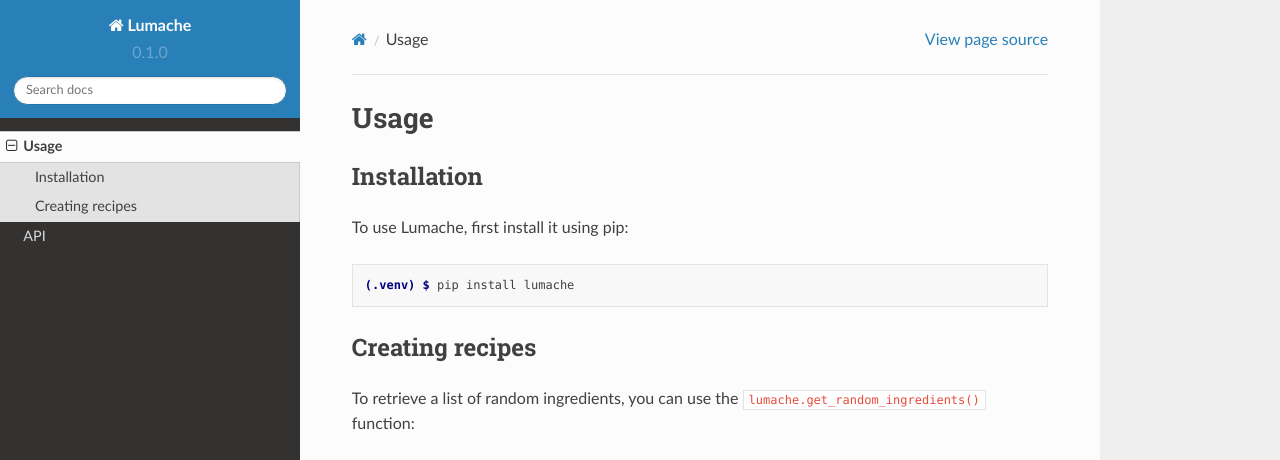
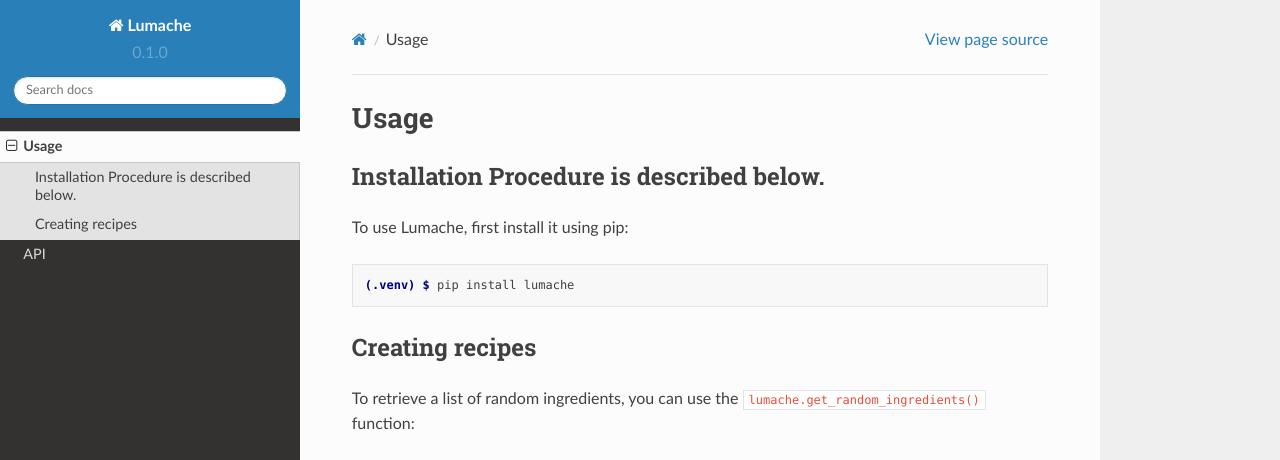
Before and after one commit to ProfRosario/sandboxReadTheDocPlayground, a Sphinx documentation site: the page built from docs/source/usage.rst, in a window 1280 px wide and 1095 px high. Shown: the top 460 px of the window. Built offline with Sphinx 7.4.7 and the Read the Docs theme 2.0.0, drawn with Linux system fonts in a browser that asks for light colours; grey boxes are pictures that could not be loaded.

Commit message:
Updated installation procedure title

```diff
--- a/docs/source/usage.rst
+++ b/docs/source/usage.rst
@@ -3,7 +3,7 @@ Usage
 
 .. _installation:
 
-Installation
+Installation Procedure is described below.
 ------------
 
 To use Lumache, first install it using pip:
```
